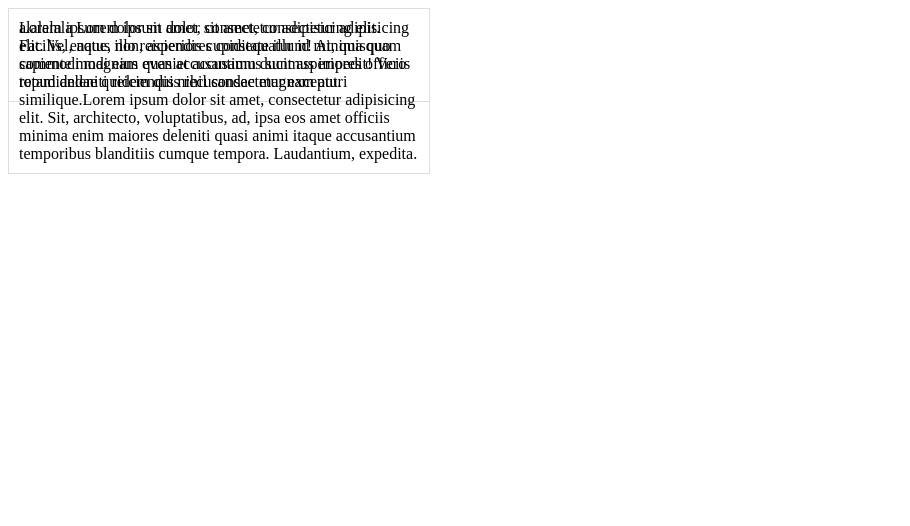
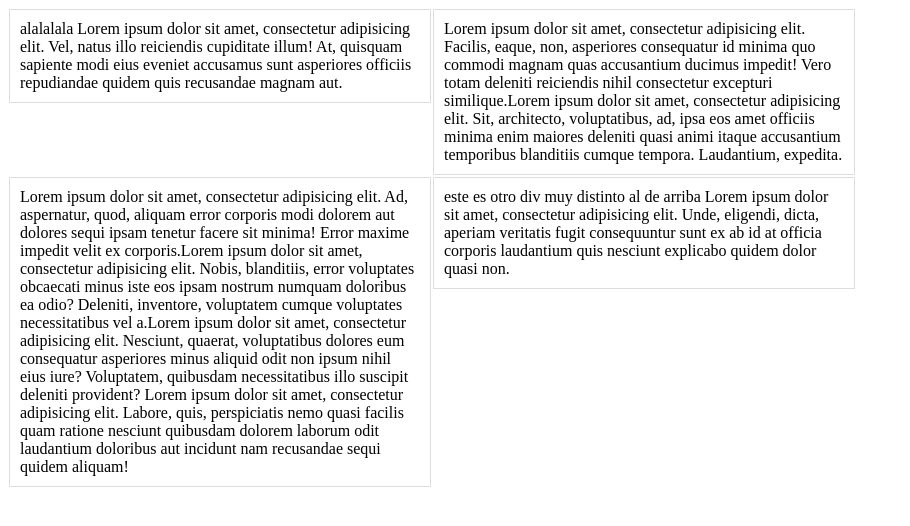
Before and after one commit to dasio56/ProjectIPI-Layouts, a PHP site: page /index.html in a window 1280 px wide. Shown: the top 526 px of the page, without its empty margins (0-910 px from the left). Run offline with PHP 8.4, Linux system fonts and the light colour scheme.

Commit message:
inline-block

```diff
--- a/css/estilo.css
+++ b/css/estilo.css
@@ -1,12 +1,15 @@
 body
 {
 	background: #fff;
+	display: inline-block;
 }
 
 .block {
-        position: absolute;
+        /* position: absolute; */
          padding: 10px;
          /*width: 300px;*/
          border: 1px solid #ddd;
          float: left;
+         display: inline-block;
+         margin: 1px;
          }
--- a/index.html
+++ b/index.html
@@ -16,6 +16,15 @@
 		Lorem ipsum dolor sit amet, consectetur adipisicing elit. Facilis, eaque, non, asperiores consequatur id minima quo commodi magnam quas accusantium ducimus impedit! Vero totam deleniti reiciendis nihil consectetur excepturi similique.Lorem ipsum dolor sit amet, consectetur adipisicing elit. Sit, architecto, voluptatibus, ad, ipsa eos amet officiis minima enim maiores deleniti quasi animi itaque accusantium temporibus blanditiis cumque tempora. Laudantium, expedita.
 	</section>
 
+	<article class="block">
+		Lorem ipsum dolor sit amet, consectetur adipisicing elit. Ad, aspernatur, quod, aliquam error corporis modi dolorem aut dolores sequi ipsam tenetur facere sit minima! Error maxime impedit velit ex corporis.Lorem ipsum dolor sit amet, consectetur adipisicing elit. Nobis, blanditiis, error voluptates obcaecati minus iste eos ipsam nostrum numquam doloribus ea odio? Deleniti, inventore, voluptatem cumque voluptates necessitatibus vel a.Lorem ipsum dolor sit amet, consectetur adipisicing elit. Nesciunt, quaerat, voluptatibus dolores eum consequatur asperiores minus aliquid odit non ipsum nihil eius iure? Voluptatem, quibusdam necessitatibus illo suscipit deleniti provident?
+		Lorem ipsum dolor sit amet, consectetur adipisicing elit. Labore, quis, perspiciatis nemo quasi facilis quam ratione nesciunt quibusdam dolorem laborum odit laudantium doloribus aut incidunt nam recusandae sequi quidem aliquam!
+	</article>
+
+	<div class="block">
+		este es otro div muy distinto al de arriba Lorem ipsum dolor sit amet, consectetur adipisicing elit. Unde, eligendi, dicta, aperiam veritatis fugit consequuntur sunt ex ab id at officia corporis laudantium quis nesciunt explicabo quidem dolor quasi non.
+
+	</div>
 
 
 </body>
```
